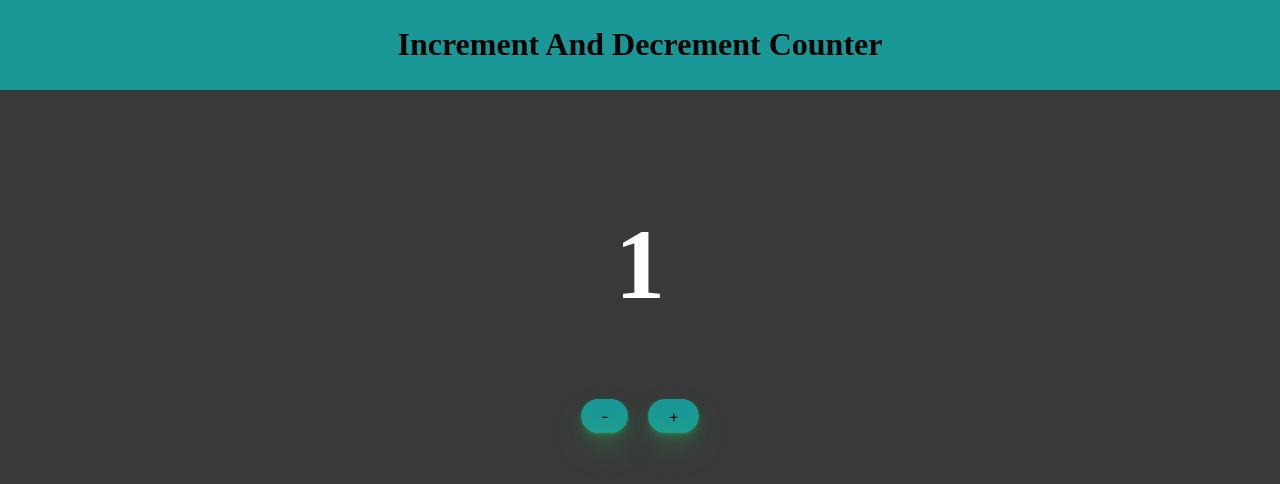
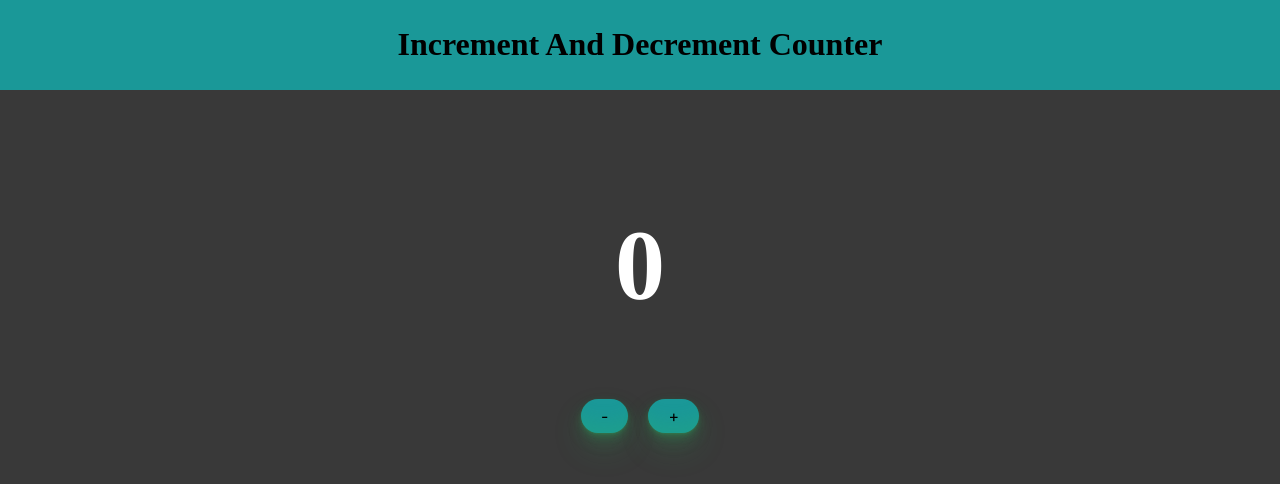
Before and after one commit to Meetawa/increment-decrement-counter, a React (Create React App) app: page / in a window 1280 px wide. Shown: the top 484 px of the page. Built offline with nearby package versions, Linux system fonts and the light colour scheme.

Commit message:
add new initial value

```diff
--- a/src/components/Counter.jsx
+++ b/src/components/Counter.jsx
@@ -1,7 +1,7 @@
 import React, { useState } from "react";
 
 const Counter = () => {
-  const [counter, setCounter] = useState(1);
+  const [counter, setCounter] = useState(0);
   const Increment = () => {
     return setCounter(counter + 1);
   };
```
